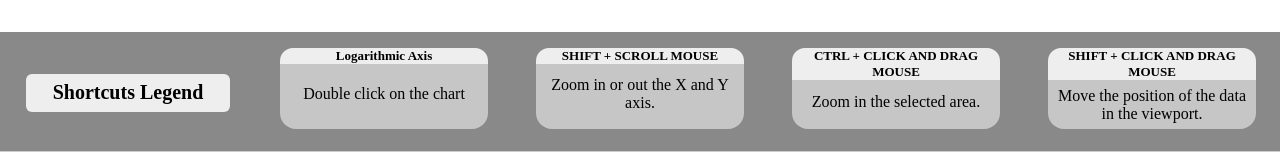
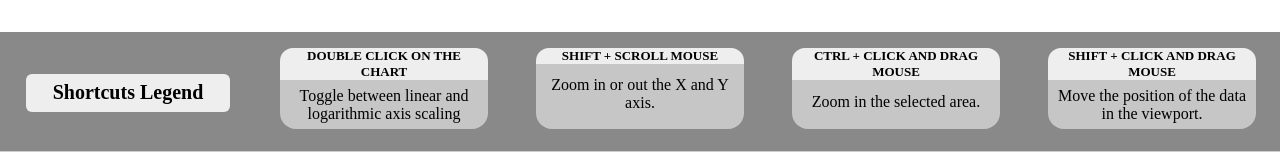
Before and after one commit to lnls-sirius/rad-detectors, a React (Create React App) app in the folder front_end/: page / in a window 1280 px wide. Shown: the part 800-952 px from the top of the page. Built offline with nearby package versions, Linux system fonts and the light colour scheme; no server answers.

Commit message:
Change Legend description

```diff
--- a/front_end/src/components/Legend/index.tsx
+++ b/front_end/src/components/Legend/index.tsx
@@ -57,10 +57,10 @@ const Legend: React.FC<StateBool> = (props): React.ReactElement => {
         </S.TitleWrapper>
         <S.ShortcutWrapper>
           <S.Title>
-            Logarithmic Axis
+            DOUBLE CLICK ON THE CHART
           </S.Title>
           <S.Text>
-            Double click on the chart
+            Toggle between linear and logarithmic axis scaling
           </S.Text>
         </S.ShortcutWrapper>
         <S.ShortcutWrapper>
```
